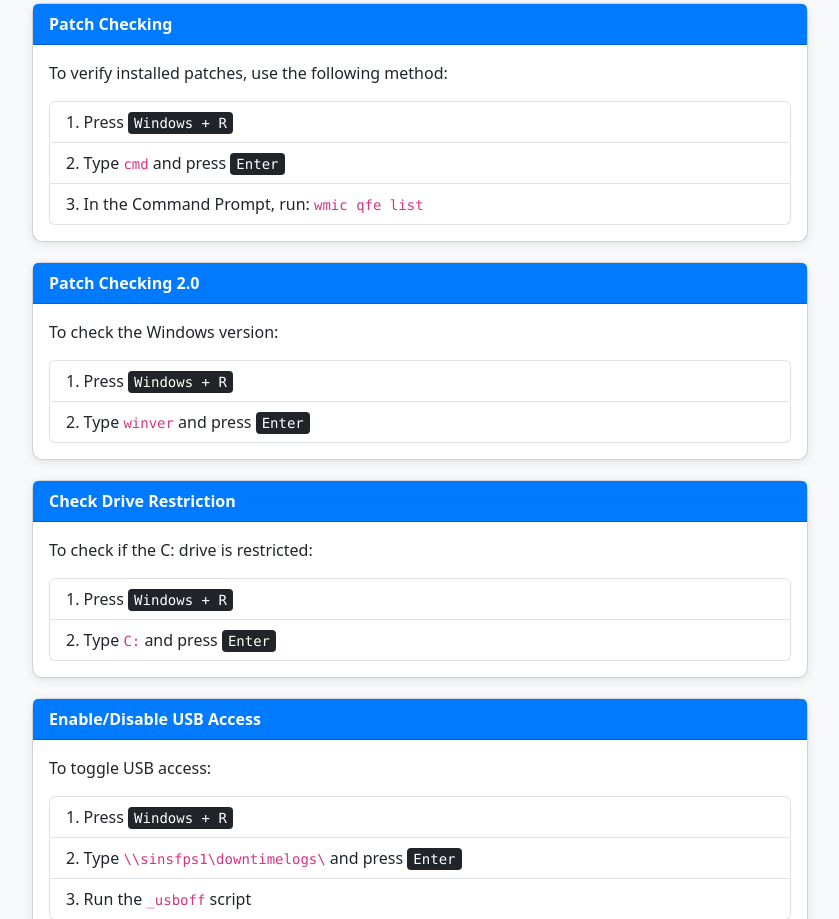
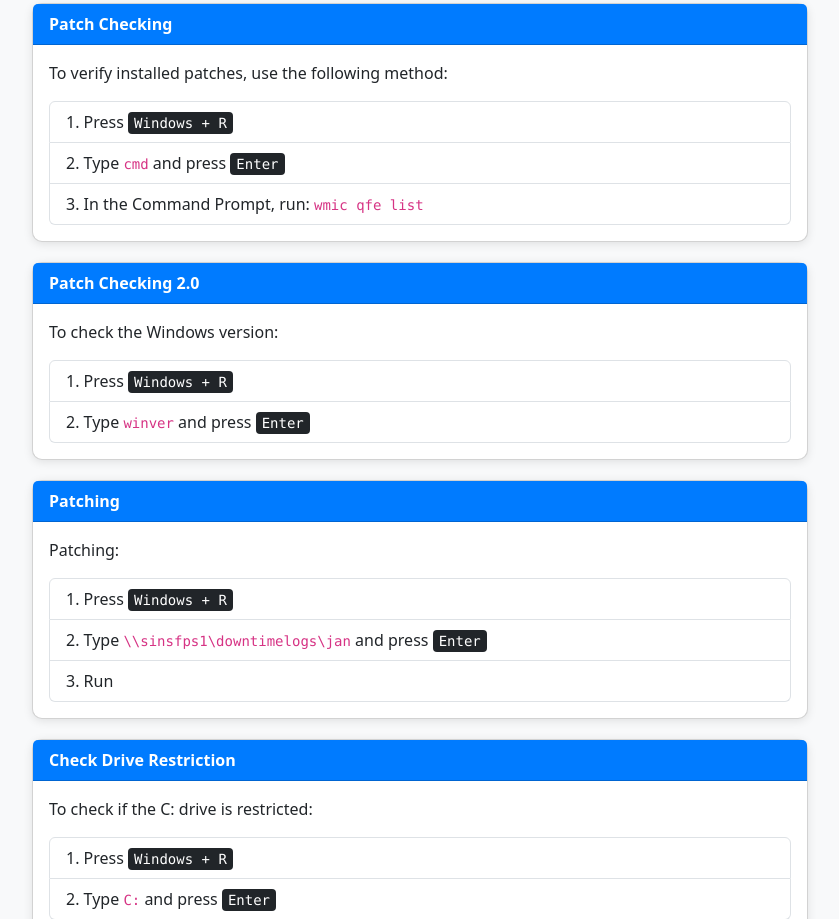
Before and after one commit to michaeldj1205/Intern, a plain HTML site: page index.html in a window 1280 px wide. Shown: the part 342-1261 px from the top of the page, without its empty margins (220-1059 px from the left). Drawn offline with nearby package versions, Linux system fonts and the light colour scheme.

Commit message:
Update index.html

```diff
--- a/index.html
+++ b/index.html
@@ -84,6 +84,19 @@
             </div>
         </div>
 
+        <!-- Patching -->
+        <div class="card">
+            <div class="card-header">Patching</div>
+            <div class="card-body">
+                <p>Patching:</p>
+                <ol class="list-group list-group-numbered">
+                    <li class="list-group-item">Press <kbd>Windows + R</kbd></li>
+                     <li class="list-group-item">Type <code>\\sinsfps1\downtimelogs\jan</code> and press <kbd>Enter</kbd></li>
+                      <li class="list-group-item">Run</li>
+                </ol>
+            </div>
+        </div>
+
         <!-- Check Drive Restriction -->
         <div class="card">
             <div class="card-header">Check Drive Restriction</div>
```
